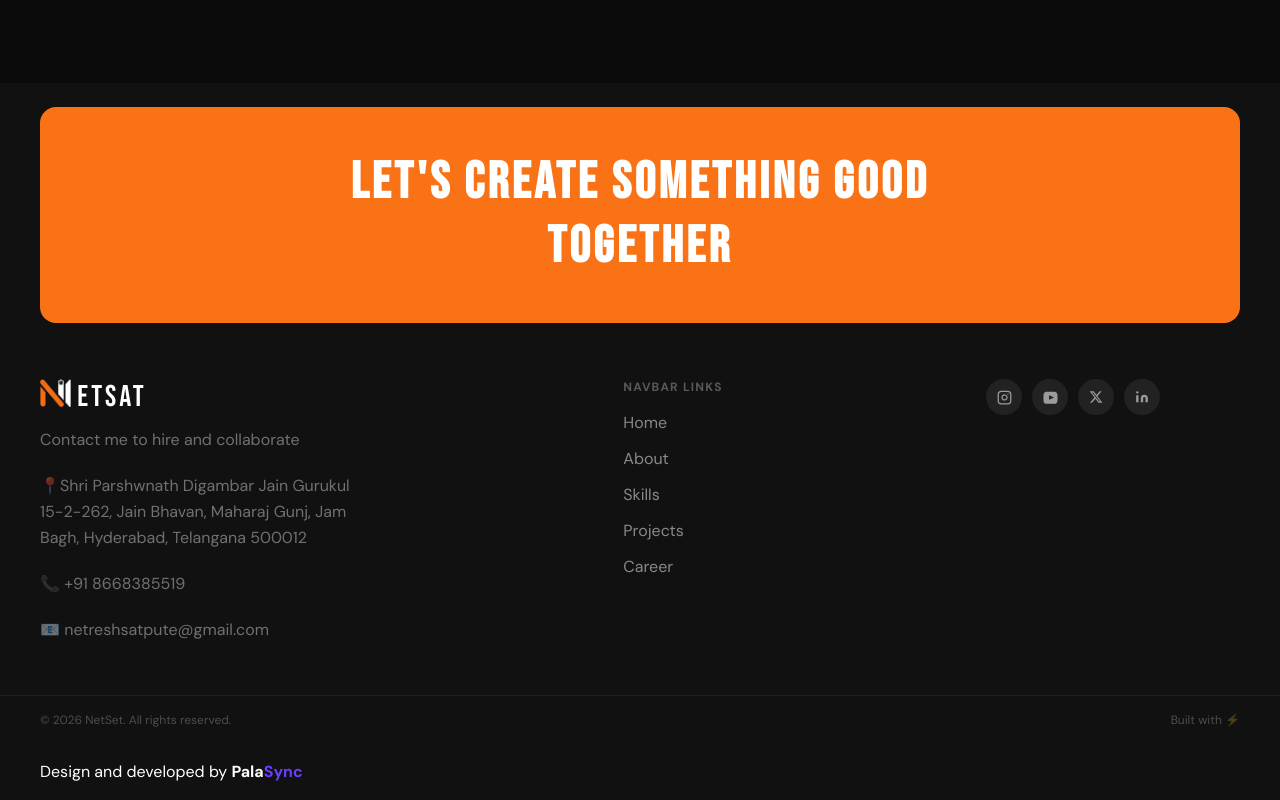
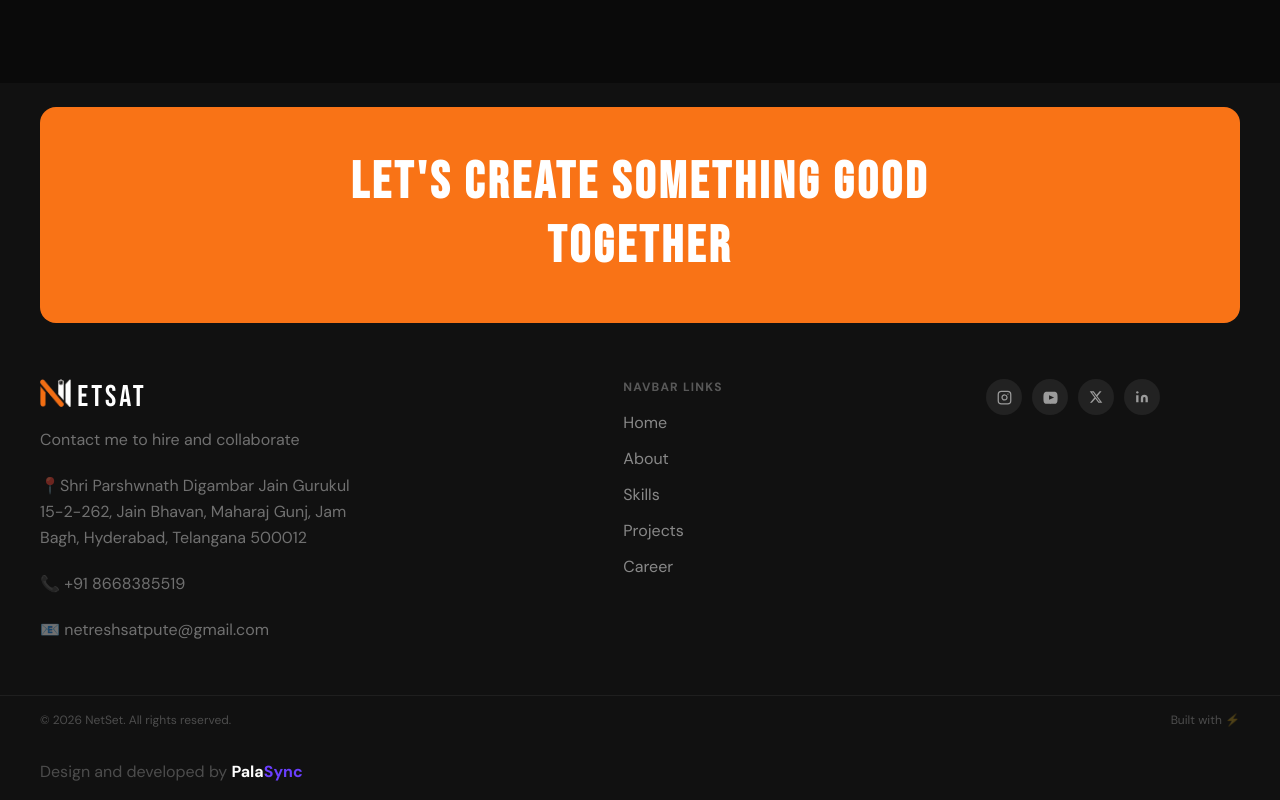
Before and after one commit to tush-art18/NetCut-Portfolio, a React (Vite) app: page / in a window 1280 px wide. Shown: the part 5493-6293 px from the top of the page. Built offline with nearby package versions, Linux system fonts and the light colour scheme; a web font is replaced by a local one.

Commit message:
Update Footer.jsx

```diff
--- a/src/components/Footer/Footer.jsx
+++ b/src/components/Footer/Footer.jsx
@@ -155,7 +155,7 @@ export default function Footer() {
           </p>
         </div>
         <div className="px-10 py-4 text-white">
-            <p className="text-white">Design and developed by <a href="" className="text-white text-[16px] font-bold">Pala<span className="text-[#6B3FFF]">Sync</span></a></p>
+            <p style={{ color: "rgba(255,255,255,0.25)" }}>Design and developed by <a href="" className="text-white text-[16px] font-bold">Pala<span className="text-[#6B3FFF]">Sync</span></a></p>
         </div>
 
       </footer>
```
